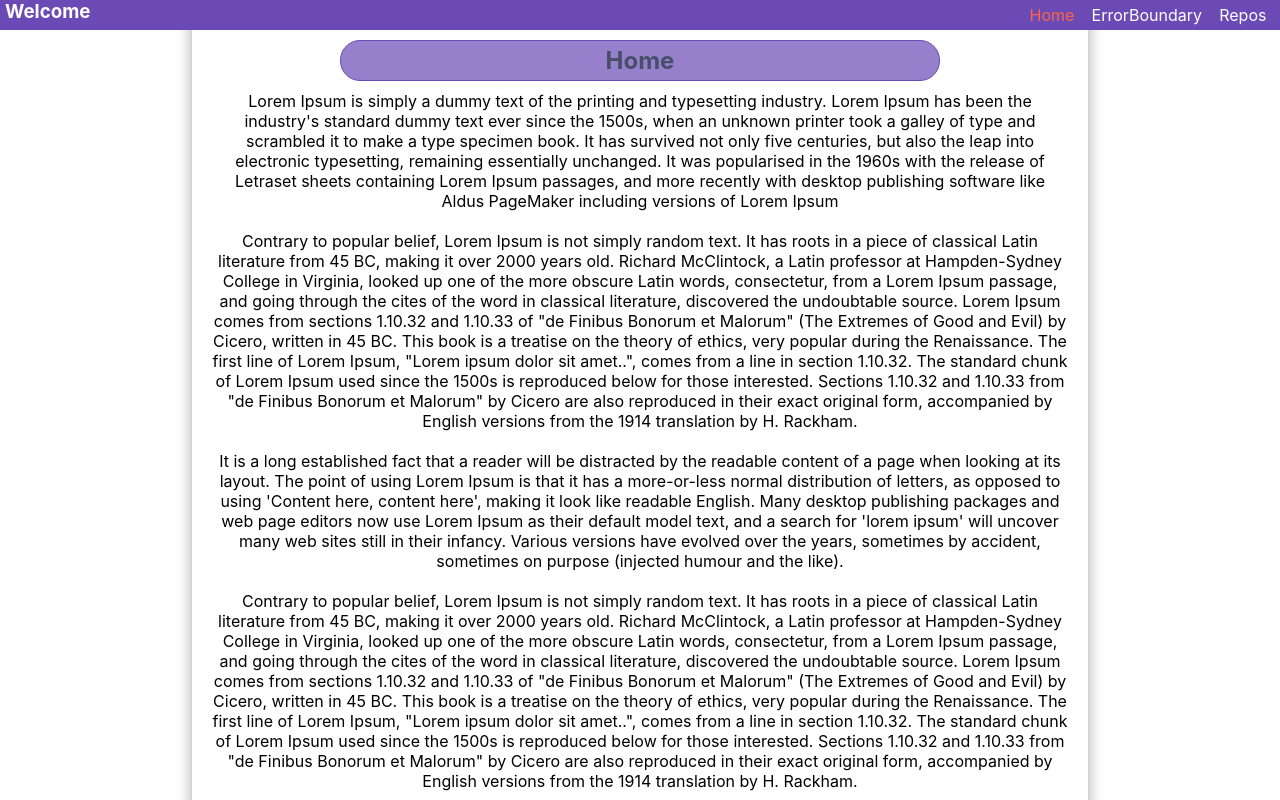
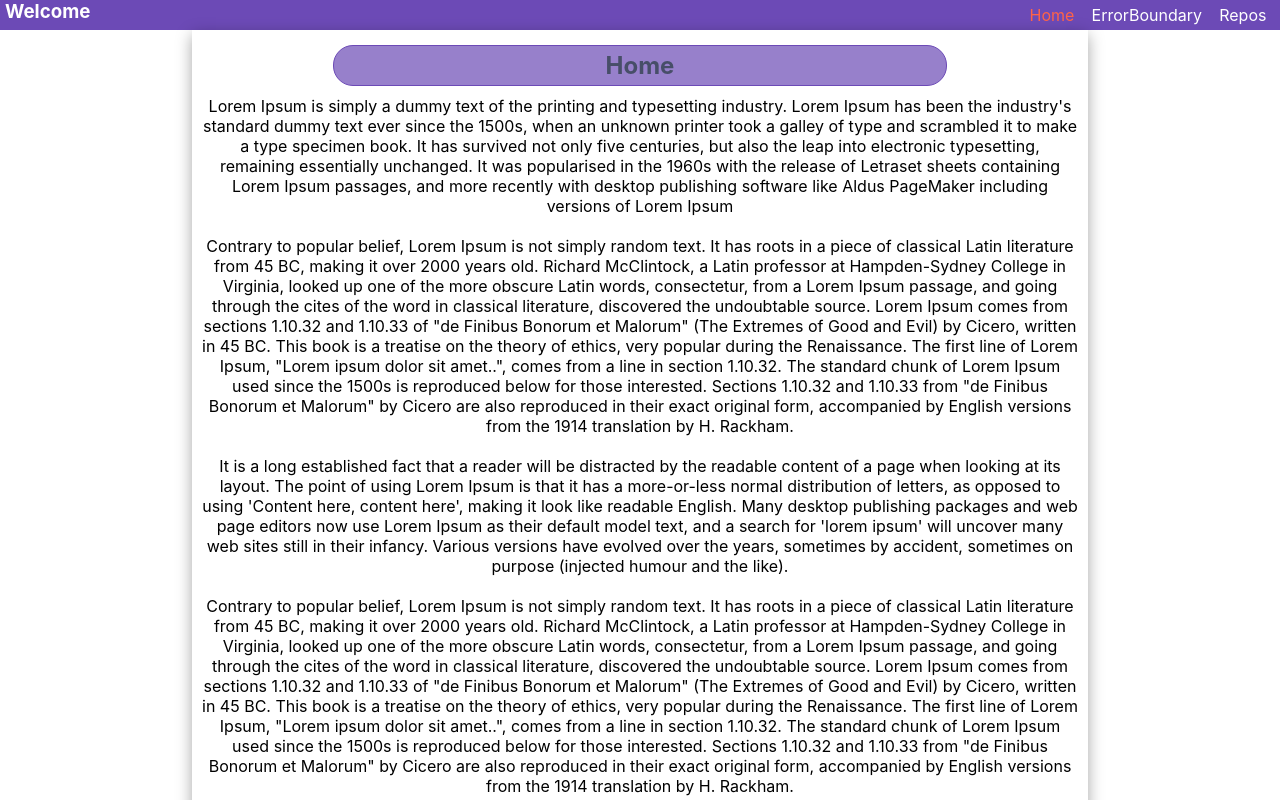
Before and after one commit to Pisces2802/altscool-sec-sem-exam, a React (Create React App) app: page / in a window 1280 px wide. Shown: the top 800 px of the page. Built offline with nearby package versions, Linux system fonts and the light colour scheme.

Commit message:
changed styles

```diff
--- a/src/components/Home.js
+++ b/src/components/Home.js
@@ -11,7 +11,7 @@ export default function Home() {
       <h2
         style={{
           color: "#474E68",
-          margin: "20px auto 10px",
+          margin: "5px auto 10px",
           width: "70%",
           border: "1px solid #6C4AB6",
           backgroundColor: "rgb(108, 74, 182, 0.7)",
--- a/src/components/Repos.js
+++ b/src/components/Repos.js
@@ -12,6 +12,7 @@ export default function Repos() {
   const { loading, error, data } = useFetch(
     `https://api.github.com/users/pisces2802/repos`
   );
+
 
   const USERS_PER_PAGE = 4;
 
--- a/src/styles/content.css
+++ b/src/styles/content.css
@@ -3,7 +3,7 @@
     margin: 0 auto;
     box-shadow: rgba(0, 0, 0, 0.35) 0px 5px 15px;
     text-align: center;
-    padding: 20px;
+    padding: 10px;
     /* background-color: #EAEAEA; */
 
 }
--- a/src/styles/layout.css
+++ b/src/styles/layout.css
@@ -3,7 +3,6 @@
     /* border: 1px solid black; */
     background-color: #6C4AB6;
     display: flex;
-    position: fixed;
 }
 
 .layout_heading {
@@ -26,7 +25,6 @@
         width: 100%;
         display: flex;
         flex-direction: column;
-
     }
 
     .layout_heading {
@@ -46,7 +44,6 @@
         width: 100%;
         display: flex;
         flex-direction: column;
-
     }
 
     .layout_heading {
```
